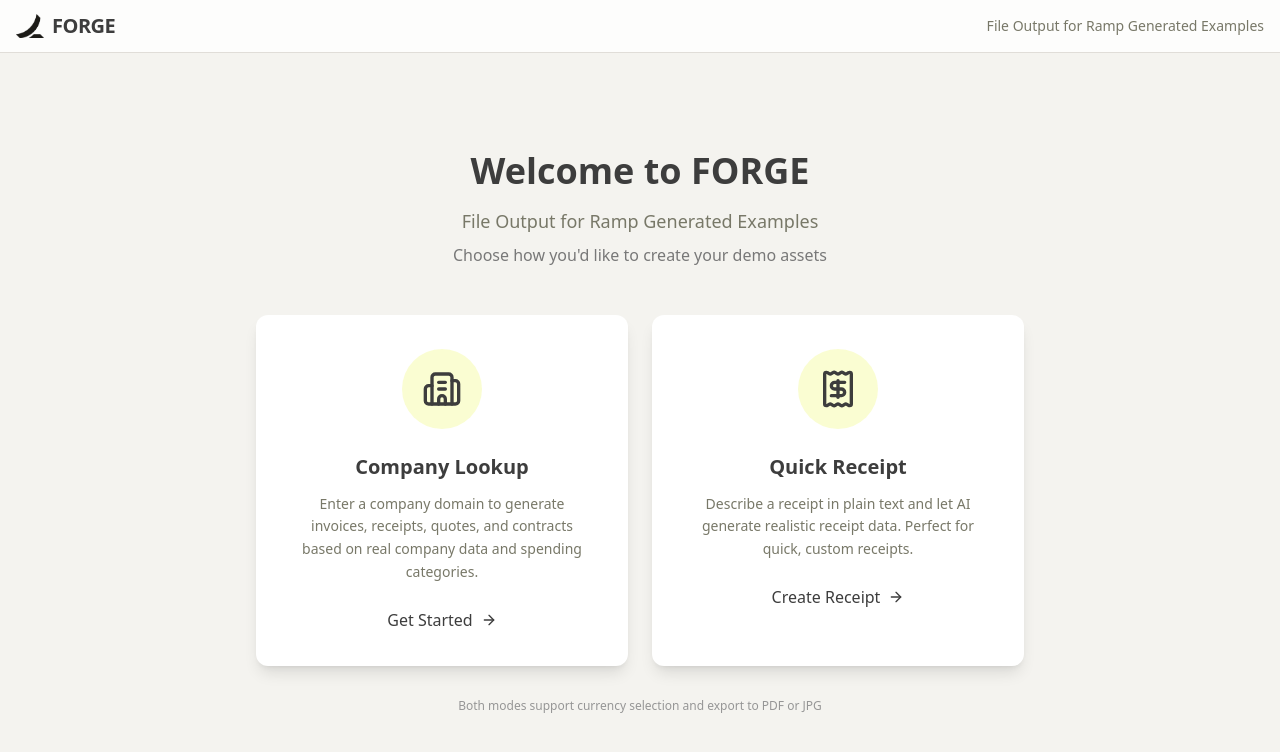
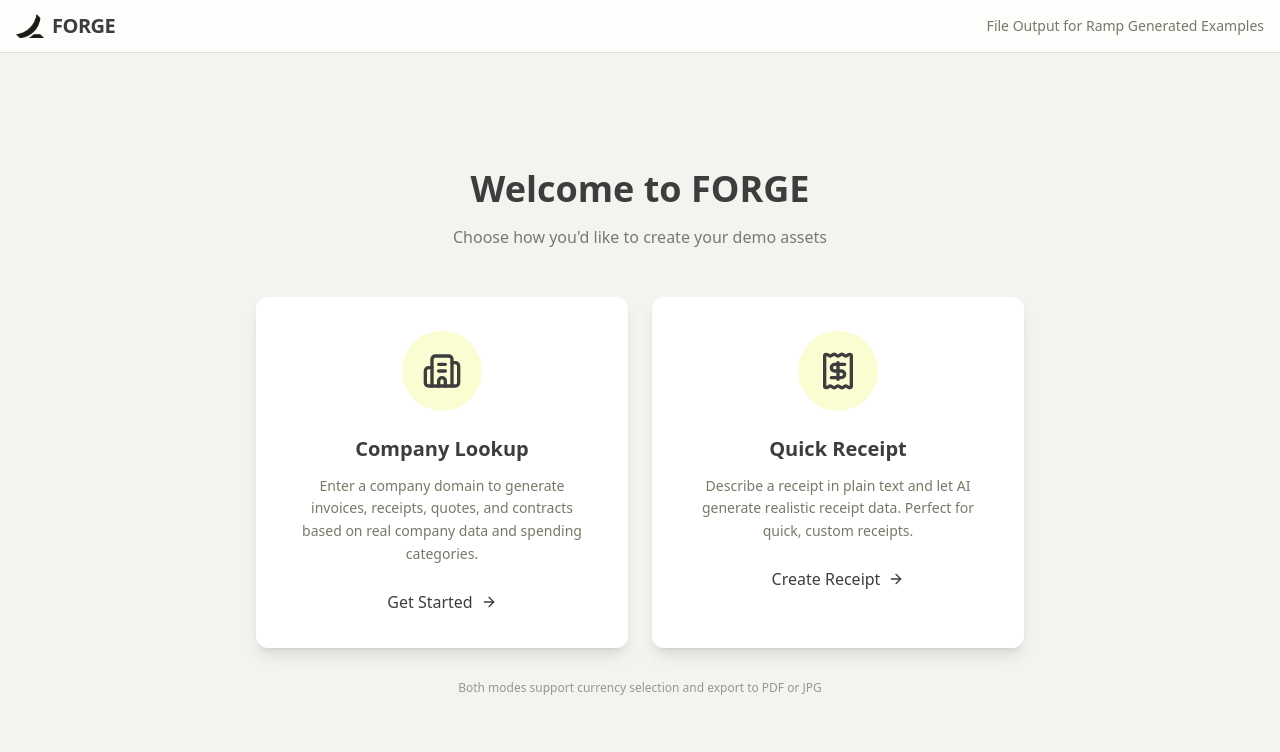
Before and after one commit to davehthompson/FORGE, a React (Vite) app in the folder client/: page / in a window 1280 px wide. Shown: the top 752 px of the page. Built offline with nearby package versions, Linux system fonts and the light colour scheme; what colorthief would draw is missing.

Commit message:
Remove redundant welcome message from Home component

```diff
--- a/client/src/components/Home/Home.tsx
+++ b/client/src/components/Home/Home.tsx
@@ -23,9 +23,6 @@ export function Home() {
           <h1 className="text-4xl font-bold text-ramp-slate mb-4">
             Welcome to FORGE
           </h1>
-          <p className="text-lg text-ramp-sage">
-            File Output for Ramp Generated Examples
-          </p>
           <p className="text-ramp-gray-600 mt-2">
             Choose how you'd like to create your demo assets
           </p>
```
